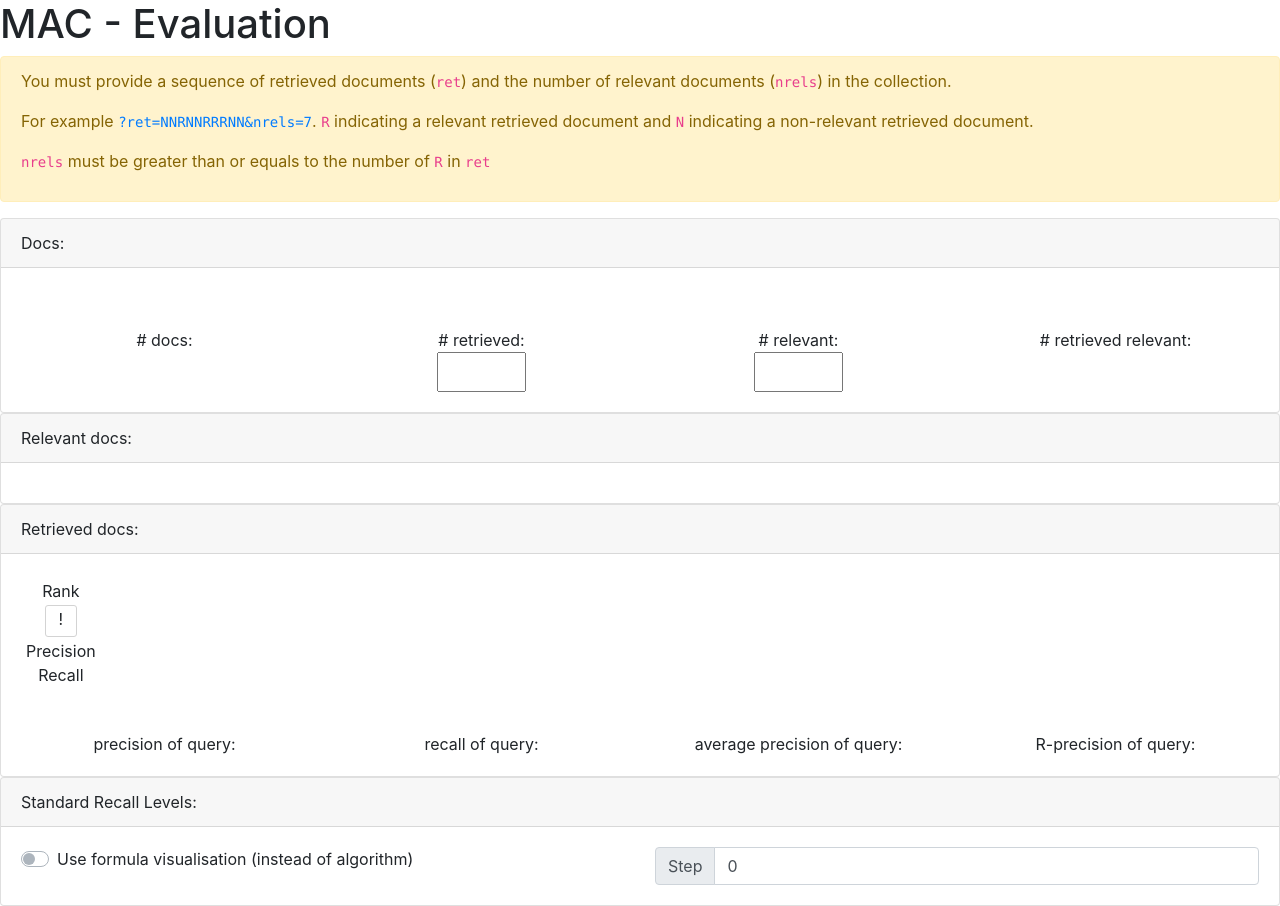
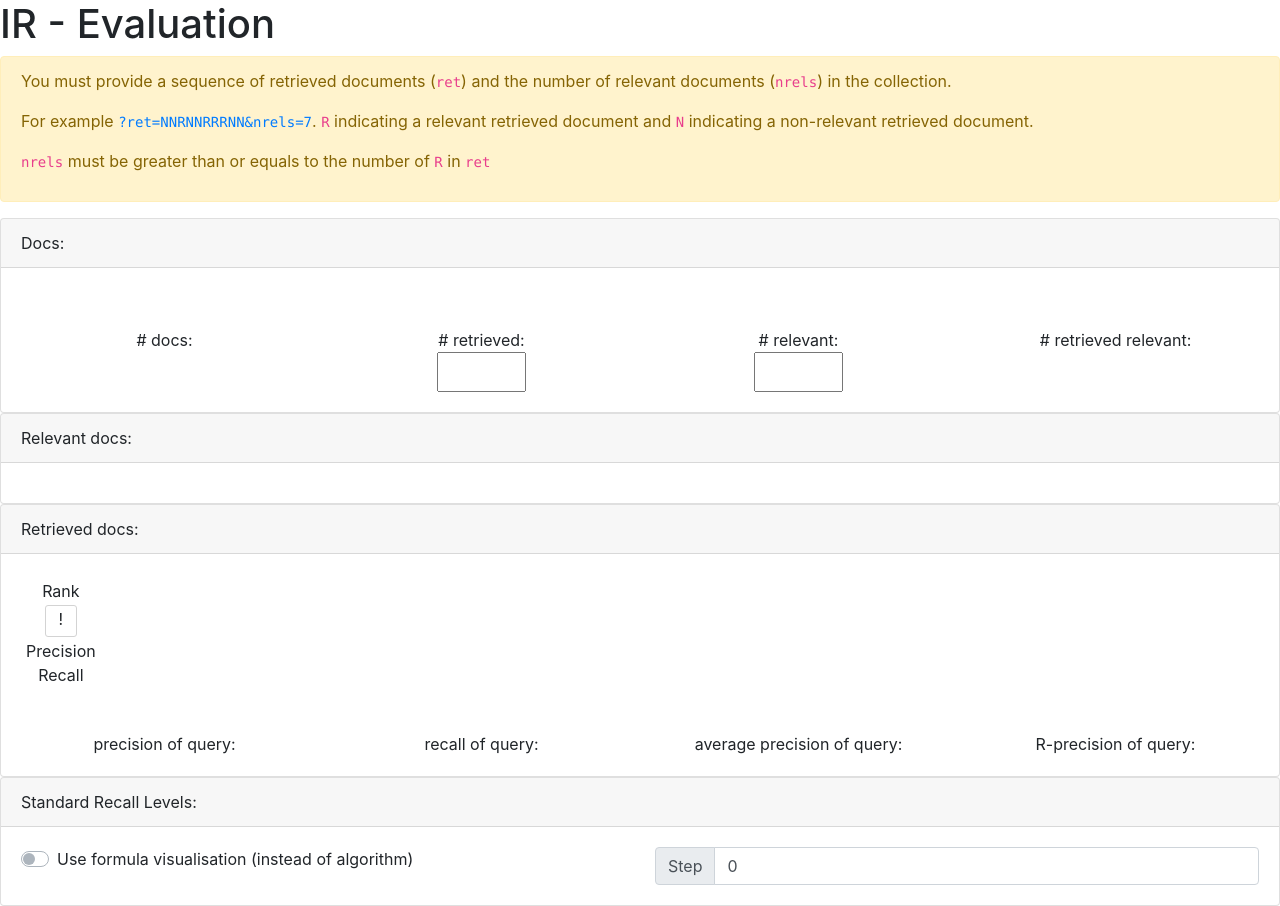
Before and after one commit to c-meier/information-retrieval-evaluation-demo, a plain HTML site: page evaluation.html in a window 1280 px wide. Drawn offline with nearby package versions, Linux system fonts and the light colour scheme.

Commit message:
Refactor name of page to be more generic

```diff
--- a/evaluation.html
+++ b/evaluation.html
@@ -14,7 +14,7 @@
 <script type="module" src="modules/main.mjs"></script>
 </head>
 <body>
-    <h1>MAC - Evaluation</h1>
+    <h1>IR - Evaluation</h1>
     <section id="msg"></section>
     <section class="card">
     <header class="card-header">
```
